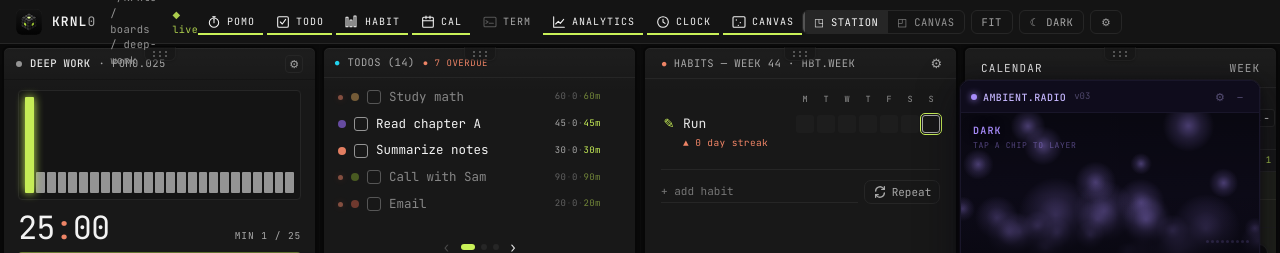
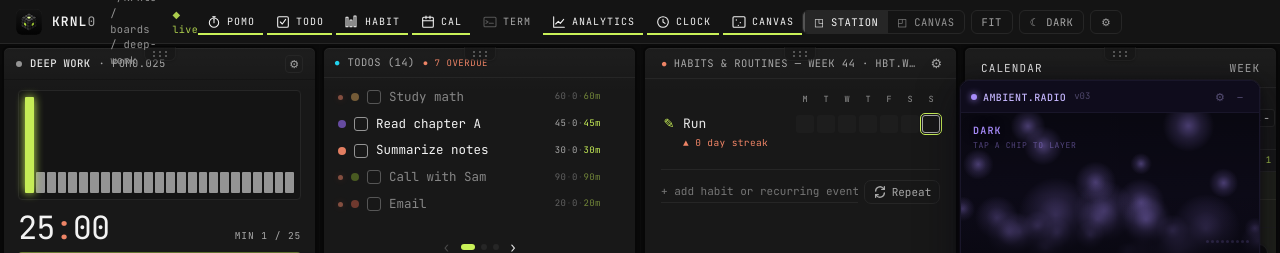
Before and after one commit to theMindDeveloper/KRNL0, a React (Vite) app: page / in a window 1280 px wide. Shown: the top 253 px of the page. Built offline with nearby package versions, Linux system fonts and the light colour scheme.

Commit message:
feat(habits): Habits & Routines label, add row says recurring event, repeat mark on calendar habit blocks

```diff
--- a/src/renderer/components/nodes/CalendarNode/WeekView.tsx
+++ b/src/renderer/components/nodes/CalendarNode/WeekView.tsx
@@ -1591,7 +1591,7 @@ export function WeekView({ state, config, onCommand, singleDay = false }: WeekVi
         <div
           key={`habit-block-${habit.id}`}
           data-testid={`habit-block-${habit.id}-${dayYMD}`}
-          title={`${habit.name} — ${habit.schedule.timeOfDay}${titleSuffix}`}
+          title={`${habit.name} — repeats · ${habit.schedule.timeOfDay}${titleSuffix}`}
           style={{
             position: 'absolute',
             top: topPx,
@@ -1645,6 +1645,11 @@ export function WeekView({ state, config, onCommand, singleDay = false }: WeekVi
           >
             {nameLabel}
           </span>
+          {/* Recurring marker: habits & routines repeat on the calendar. */}
+          <svg data-testid="habit-block-repeat" width="8" height="8" viewBox="0 0 16 16" fill="none" stroke="currentColor" strokeWidth="2" strokeLinecap="round" strokeLinejoin="round"
+            aria-label="repeats" style={{ flexShrink: 0, marginLeft: 'auto', color: 'var(--ink-2)' }}>
+            <path d="M3 7a5 5 0 0 1 8.6-3.4L13 5" /><path d="M13 2v3h-3" /><path d="M13 9a5 5 0 0 1-8.6 3.4L3 11" /><path d="M3 14v-3h3" />
+          </svg>
         </div>,
       );
     }
--- a/src/renderer/components/nodes/HabitNode/index.tsx
+++ b/src/renderer/components/nodes/HabitNode/index.tsx
@@ -165,9 +165,9 @@ export function HabitNode({
   );
 
   const titleByView: Record<HabitView, string> = {
-    week: `HABITS — WEEK ${weekNum} · HBT.WEEK`,
-    month: `HABITS — ${MONTH_LABELS[now.getMonth()]} · HBT.MONTH`,
-    year: `HABITS — ${now.getFullYear()} · HBT.YEAR`,
+    week: `HABITS & ROUTINES — WEEK ${weekNum} · HBT.WEEK`,
+    month: `HABITS & ROUTINES — ${MONTH_LABELS[now.getMonth()]} · HBT.MONTH`,
+    year: `HABITS & ROUTINES — ${now.getFullYear()} · HBT.YEAR`,
   };
 
   const menuHabit = menu ? visibleHabits.find((h) => h.id === menu.habitId) ?? null : null;
@@ -279,7 +279,7 @@ export function HabitNode({
             <div style={{ display: 'flex', alignItems: 'center', gap: 6 }}>
             <input
               type="text"
-              placeholder="+ add habit"
+              placeholder="+ add habit or recurring event"
               data-habit-add
               value={newName}
               onChange={(e) => setNewName(e.target.value)}
@@ -309,7 +309,7 @@ export function HabitNode({
             <button
               type="button"
               data-testid="habit-add-repeat"
-              title={newRepeat ? describeRepeat(newRepeat) : 'Repeat (optional)'}
+              title={newRepeat ? describeRepeat(newRepeat) : 'Repeat: make it a recurring event on the calendar (optional)'}
               aria-pressed={!!newRepeat}
               onClick={(e) => {
                 e.stopPropagation();
```
Also changed, not shown: 1 other file (tests, documents, lock files or other folders).
